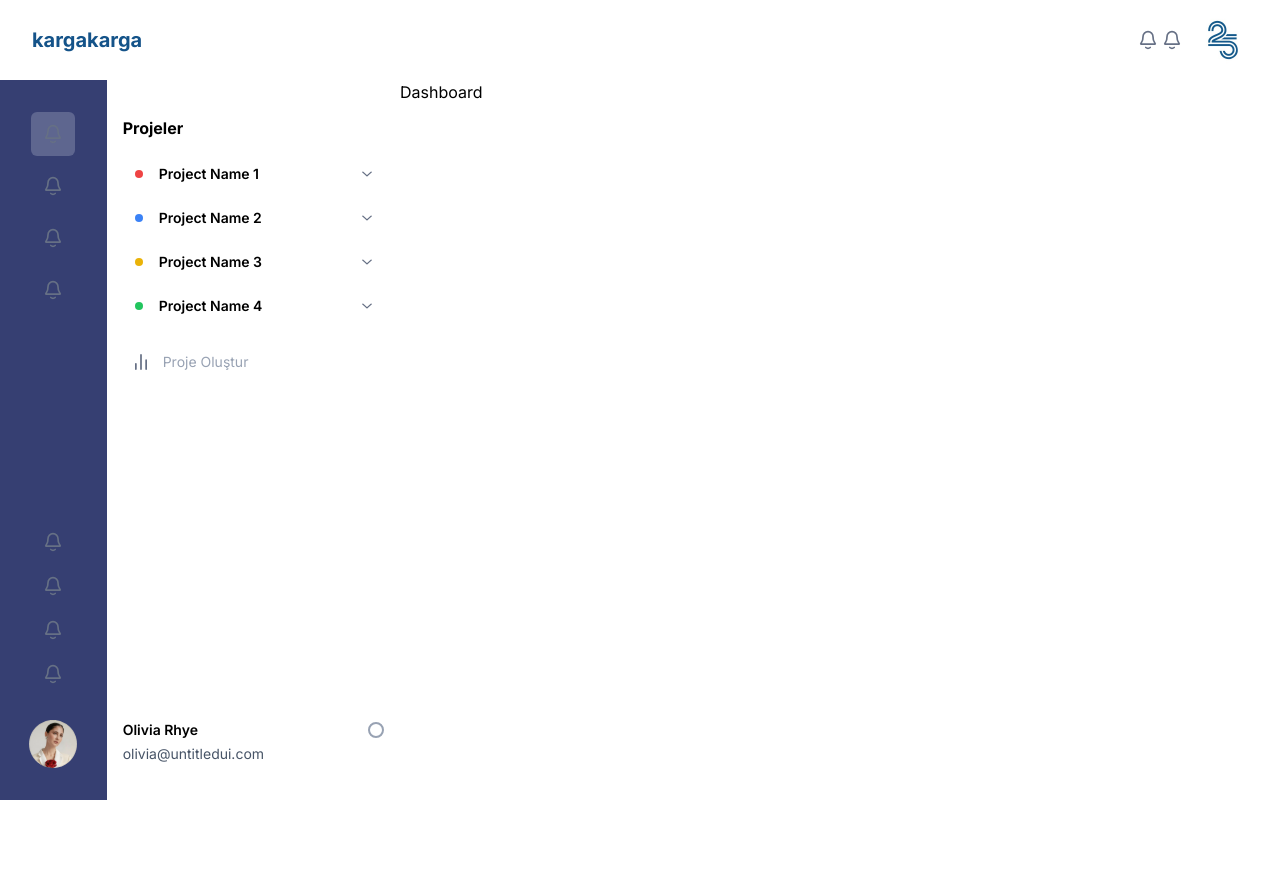
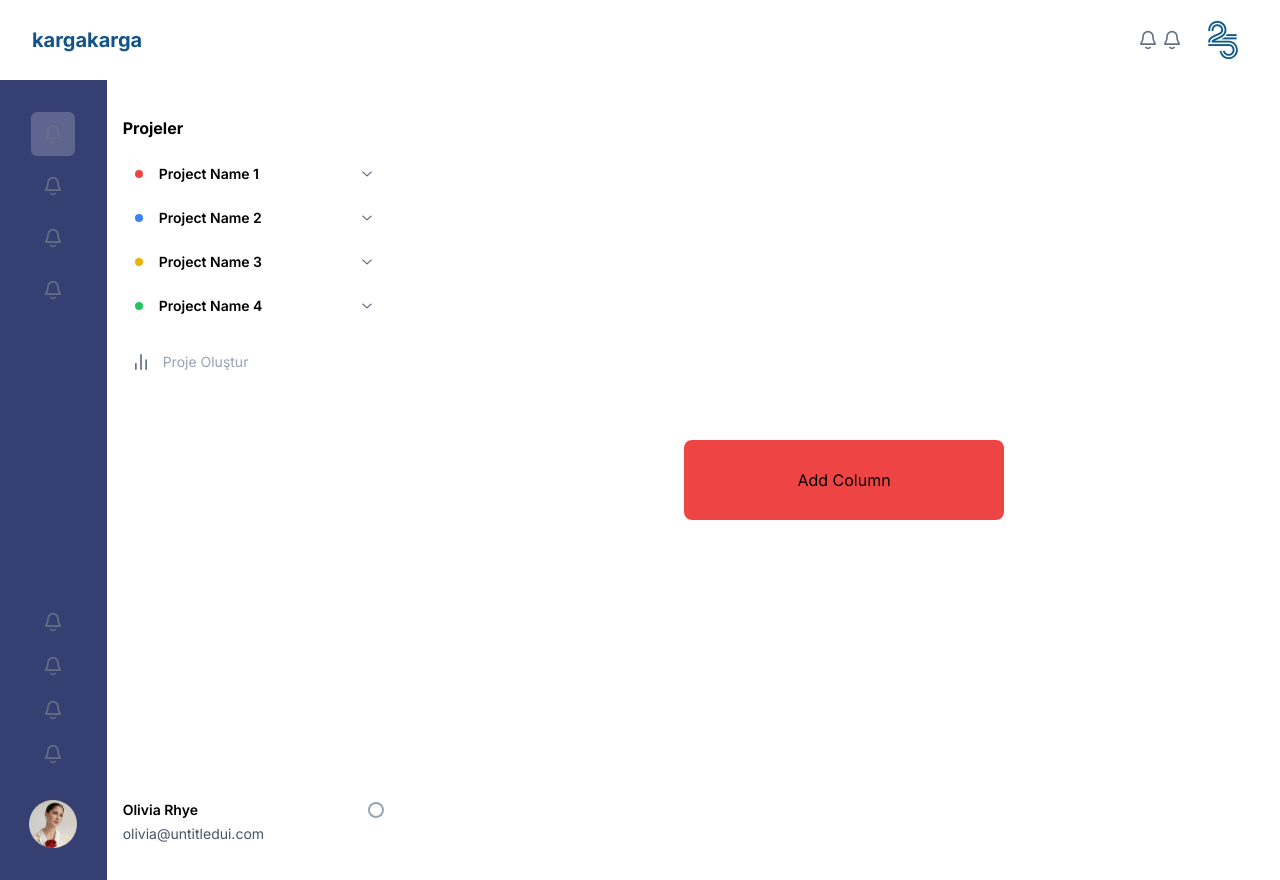
Before and after one commit to GoktugMuratDemir/flow-board-panel, a Next.js app: page /dashboard in a window 1280 px wide. Before the commit the page ends 800 px from the top, so only its background shows below. Built offline with nearby package versions, Linux system fonts and the light colour scheme.

Commit message:
base drag and drop template added

```diff
--- a/src/app/dashboard/page.tsx
+++ b/src/app/dashboard/page.tsx
@@ -1,3 +1,4 @@
+import KanbanBoard from "@/components/kanban-board/KanbanBoard";
 import SideNav from "@/components/SideNav";
 
 export default function Dashboard() {
@@ -7,7 +8,7 @@ export default function Dashboard() {
         <SideNav />
       </div>
       <div className="col-span-9">
-        <h1>Dashboard</h1>
+        <KanbanBoard />
       </div>
     </div>
   );
--- /dev/null
+++ b/src/components/kanban-board/KanbanBoard.tsx
@@ -0,0 +1,123 @@
+"use client";
+
+import { useMemo, useState } from "react";
+import { Column, Id } from "./types";
+import KanbanColumnContainer from "./KanbanColumnContainer";
+import {
+  DndContext,
+  DragEndEvent,
+  DragOverlay,
+  DragStartEvent,
+  PointerSensor,
+  useSensor,
+  useSensors,
+} from "@dnd-kit/core";
+import { arrayMove, SortableContext } from "@dnd-kit/sortable";
+import { createPortal } from "react-dom";
+
+export default function KanbanBoard() {
+  const [columns, setColumns] = useState<Column[]>([]);
+
+  const columnsId = useMemo(() => columns.map((col) => col.id), [columns]);
+
+  const [activeColumn, setActiveColumn] = useState<Column | null>(null);
+
+  const createNewColumn = () => {
+    const columnToAdd: Column = {
+      id: generateId(),
+      title: `Column ${columns.length + 1}`,
+    };
+    setColumns([...columns, columnToAdd]);
+  };
+
+  const generateId = () => {
+    return Math.floor(Math.random() * 10001);
+  };
+
+  const deleteColumn = (id: Id) => {
+    const newColumns = columns.filter((col) => col.id !== id);
+    setColumns(newColumns);
+  };
+
+  const onDragStart = (event: DragStartEvent) => {
+    console.log("drag start", event);
+    if (event.active.data.current?.type === "Column") {
+      setActiveColumn(event.active.data.current.column);
+    }
+  };
+
+  const onDragEnd = (event: DragEndEvent) => {
+    const { active, over } = event;
+    if (!over) return;
+
+    const activeColumnId = active.id;
+    const overColumnId = over.id;
+
+    if (activeColumnId === overColumnId) return;
+
+    setColumns((columns) => {
+      const activeColumnIndex = columns.findIndex(
+        (col) => col.id === activeColumnId
+      );
+      const overColumnIndex = columns.findIndex(
+        (col) => col.id === overColumnId
+      );
+
+      return arrayMove(columns, activeColumnIndex, overColumnIndex);
+    });
+  };
+
+  const sensors = useSensors(
+    useSensor(PointerSensor, {
+      activationConstraint: {
+        distance: 3, // 3px sonra sürüklemeye başlar
+      },
+    })
+  );
+
+  console.log(columns);
+
+  return (
+    <div className="m-auto flex min-h-screen w-full items-center overflow-x-auto overflow-y-hidden px-9">
+      <DndContext
+        onDragStart={onDragStart}
+        onDragEnd={onDragEnd}
+        sensors={sensors}
+      >
+        <div className="m-auto flex gap-2">
+          <div className="flex gap-4">
+            <SortableContext items={columnsId}>
+              {columns.map((col) => (
+                <div key={col.id} className="rounded-lg">
+                  <KanbanColumnContainer
+                    key={col.id}
+                    column={col}
+                    deleteColumn={deleteColumn}
+                  />
+                </div>
+              ))}
+            </SortableContext>
+          </div>
+          <button
+            onClick={() => createNewColumn()}
+            className="bg-red-500 min-w-80 h-20 p-3 rounded-lg"
+          >
+            Add Column
+          </button>
+        </div>
+
+        {createPortal(
+          <DragOverlay>
+            {activeColumn && (
+              <KanbanColumnContainer
+                column={activeColumn}
+                deleteColumn={deleteColumn}
+              />
+            )}
+          </DragOverlay>,
+          document.body
+        )}
+      </DndContext>
+    </div>
+  );
+}
--- /dev/null
+++ b/src/components/kanban-board/KanbanColumnContainer.tsx
@@ -0,0 +1,67 @@
+import React from "react";
+import { Column, Id } from "./types";
+import { useSortable } from "@dnd-kit/sortable";
+import { CSS } from "@dnd-kit/utilities";
+
+type KanbanColumnContainerProps = {
+  column: Column;
+  deleteColumn: (id: Id) => void;
+};
+
+const KanbanColumnContainer: React.FC<KanbanColumnContainerProps> = (
+  props: KanbanColumnContainerProps
+) => {
+  const { column, deleteColumn } = props;
+
+  const {
+    setNodeRef,
+    attributes,
+    listeners,
+    transform,
+    transition,
+    isDragging,
+  } = useSortable({
+    id: column.id,
+    data: {
+      type: "Column",
+      column,
+    },
+  });
+
+  const style = {
+    transition,
+    transform: CSS.Transform.toString(transform),
+  };
+
+  if (isDragging) {
+    return (
+      <div
+        ref={setNodeRef}
+        style={style}
+        className="bg-slate-500 w-60 h-96 rounded-md flex border-red-500 border-2 flex-col"
+      ></div>
+    );
+  }
+
+  return (
+    <div
+      ref={setNodeRef}
+      style={style}
+      className="bg-slate-500 w-60 h-96 rounded-md flex flex-col"
+    >
+      <div
+        {...attributes}
+        {...listeners}
+        className="flex items-center justify-between"
+      >
+        <div className="text-2xl cursor-grab font-bold">
+          {column.id} {column.title}
+        </div>
+        <button onClick={() => deleteColumn(column.id)}>Delete</button>
+      </div>
+      <div className="flex flex-grow">content</div>
+      <div>footeer</div>
+    </div>
+  );
+};
+export default KanbanColumnContainer;
--- /dev/null
+++ b/src/components/kanban-board/types.ts
@@ -0,0 +1,6 @@
+export type Id = string | number;
+
+export interface Column {
+  id: Id;
+  title: string;
+}
```
Also changed, not shown: package.json (+9 -7 lines), 1 other file (tests, documents, lock files or other folders).
